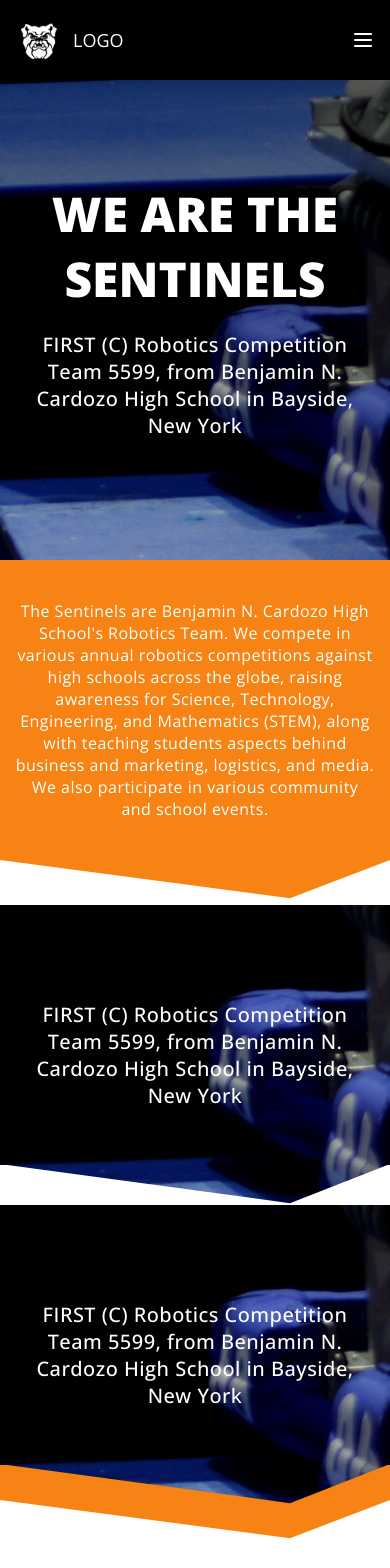
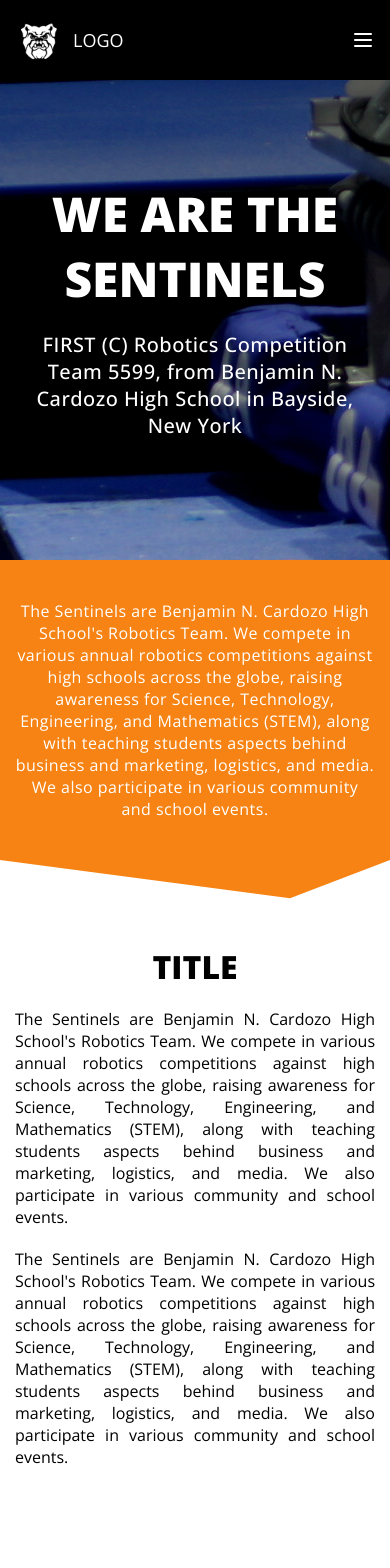
Before and after one commit to Team5599/BNCHS-Sentinels-Website-v5, a Next.js app: page / in a window 390 px wide. Shown: the top 1568 px of the page. After the commit the page ends 1508 px from the top, so only its background shows below. Built offline with nearby package versions, Linux system fonts and the light colour scheme.

Commit message:
God help me more css changes for mobile

```diff
--- a/app/page.js
+++ b/app/page.js
@@ -14,9 +14,9 @@
 					<h1 style={{fontWeight : 900, marginBottom : 20}}>
 						WE ARE THE SENTINELS
 					</h1>
-					<h2>
+					<h3>
 						FIRST (C) Robotics Competition Team 5599, from Benjamin N. Cardozo High School in Bayside, New York
-					</h2>
+					</h3>
 				</div>
 			</Header>
 			<SubheaderShape>
@@ -27,20 +27,17 @@
 					</p>
 				</div>
 			</SubheaderShape>
-			<Header size='md' imageClass={styles.headerOne} masked={true}>
-				<div className='container restrictHeader' style={{color : '#fff'}}>
-					<h2>
-						FIRST (C) Robotics Competition Team 5599, from Benjamin N. Cardozo High School in Bayside, New York
-					</h2>
-				</div>
-			</Header>
-			<Header size='md' imageClass={styles.headerOne} masked={true} divider={true}>
-				<div className='container restrictHeader' style={{color : '#fff'}}>
-					<h2>
-						FIRST (C) Robotics Competition Team 5599, from Benjamin N. Cardozo High School in Bayside, New York
-					</h2>
-				</div>
-			</Header>
+			<div className='container' style={{display: 'flex', flexDirection : 'column', gap : 20, paddingTop : 40, paddingBottom : 40, textAlign : 'justify'}}>
+				<h2 style={{textAlign : 'center'}}>
+					TITLE
+				</h2>
+				<p>
+					The Sentinels are Benjamin N. Cardozo High School's Robotics Team. We compete in various annual robotics competitions against high schools across the globe, raising awareness for Science, Technology, Engineering, and Mathematics (STEM), along with teaching students aspects behind business and marketing, logistics, and media. We also participate in various community and school events.
+				</p>
+				<p>
+					The Sentinels are Benjamin N. Cardozo High School's Robotics Team. We compete in various annual robotics competitions against high schools across the globe, raising awareness for Science, Technology, Engineering, and Mathematics (STEM), along with teaching students aspects behind business and marketing, logistics, and media. We also participate in various community and school events.
+				</p>
+			</div>
 		</div>
 	)
 }
--- a/app/styles/globals.css
+++ b/app/styles/globals.css
@@ -17,6 +17,8 @@
 
 p {
 	margin : 0;
+	font-size: 1.5rem;
+	font-weight: 375;
 }
 
 h1 {
@@ -25,6 +27,12 @@
 }
 
 h2 {
+	margin: 0;
+	font-size: 3.25rem;
+	font-weight: 900;
+}
+
+h3 {
 	margin : 0;
 	font-size : 1.5rem;
 	font-weight: 500;
@@ -54,7 +62,15 @@
     }
 
 	h2 {
+        font-size: 2rem;
+    }
+
+	h3 {
 		font-size: 1.25rem;
+	}
+
+	p {
+		font-size: 1rem;
 	}
 
 	.subheading {
```
Also changed, not shown: app/Template/page.js (+14 -0 lines).
